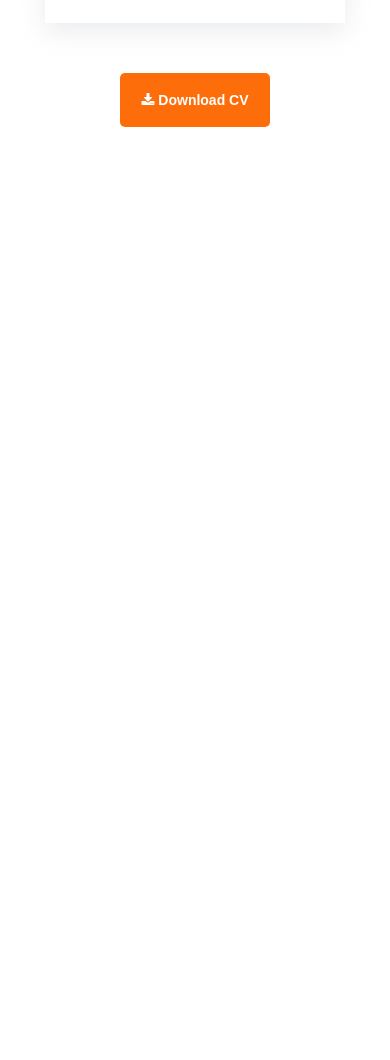
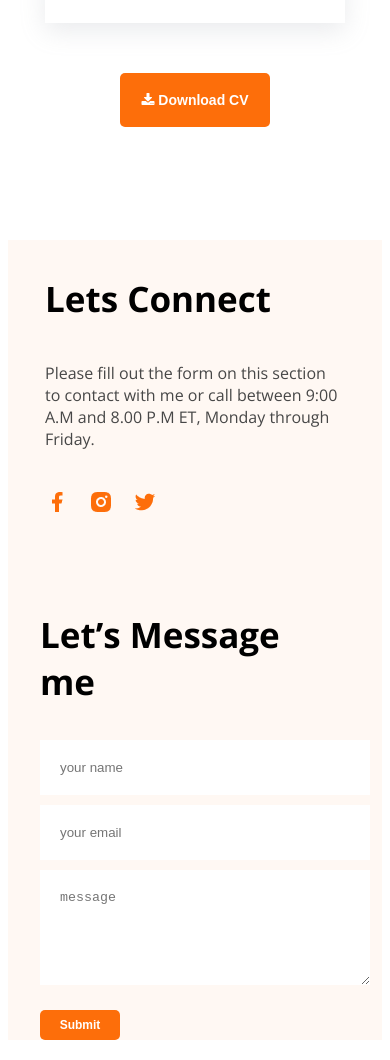
Before and after one commit to ChowdhuryJoy108/web-dev-portfolio, a plain HTML site: page index.html in a window 390 px wide. Shown: the part 3656-4716 px from the top of the page. Before the commit the page ends 3896 px from the top, so only its background shows below. Drawn offline with nearby package versions, Linux system fonts and the light colour scheme.

Commit message:
footer now responsive for mobile

```diff
--- a/index.html
+++ b/index.html
@@ -207,7 +207,7 @@
       </section>
     </main>
 
-    <footer class="hide">
+    <footer>
       <div class="contact-me">
         <div class="social-links">
           <h3 class="contact-intro">Lets Connect</h3>
--- a/style/style.css
+++ b/style/style.css
@@ -331,7 +331,7 @@ textarea{
 }
 
 @media screen and (max-width:576px) {
-    .skills{
+    .skills, .resume, .contact-me{
         width: 300px;
     }
     .skill-heading,
@@ -344,10 +344,7 @@ textarea{
         flex-direction: column;
     }
 
-    .resume{
-        width: 300px;
-    }
-    .resume .resume-intro{
+    .resume .resume-intro,.form-heading{
         font-size: 30px;
     }
     .resume .resume-card{
@@ -369,10 +366,34 @@ textarea{
       .resume .resume-card .my-experiences .experience .company{
         font-size: 10px;
     }
+
+    .contact-me{
+        height: 800px;
+        flex-direction: column;
+        align-items: center;
+        gap: 50px;
+        margin-bottom: 20px;
+    }
+    .contact-me .social-links,
+    .contact-me .contact-form{
+        width: 100%;
+    }
+    .contact-me .contact-form {
+        margin-right: 10px;
+    }
+    input[type="text"], input[type="email"],textarea{
+        width: calc(100% - 10px);
+    }
+    .submit{
+        font-size: 12px;
+        width: 80px;
+        height: 30px;
+    }
+
 }
 
 @media screen and (min-width:576px) and (max-width:992px) {
-    .skills{
+    .skills, .resume, .contact-me{
         width: 600px;
         margin: 0 auto;
     }
@@ -389,9 +410,6 @@ textarea{
     .skill-cards .card{
         width: 200px;
         padding: 20px;
-    }
-    .resume{
-        width: 600px;
     }
     .resume .resume-intro{
         font-size: 30px;
```
